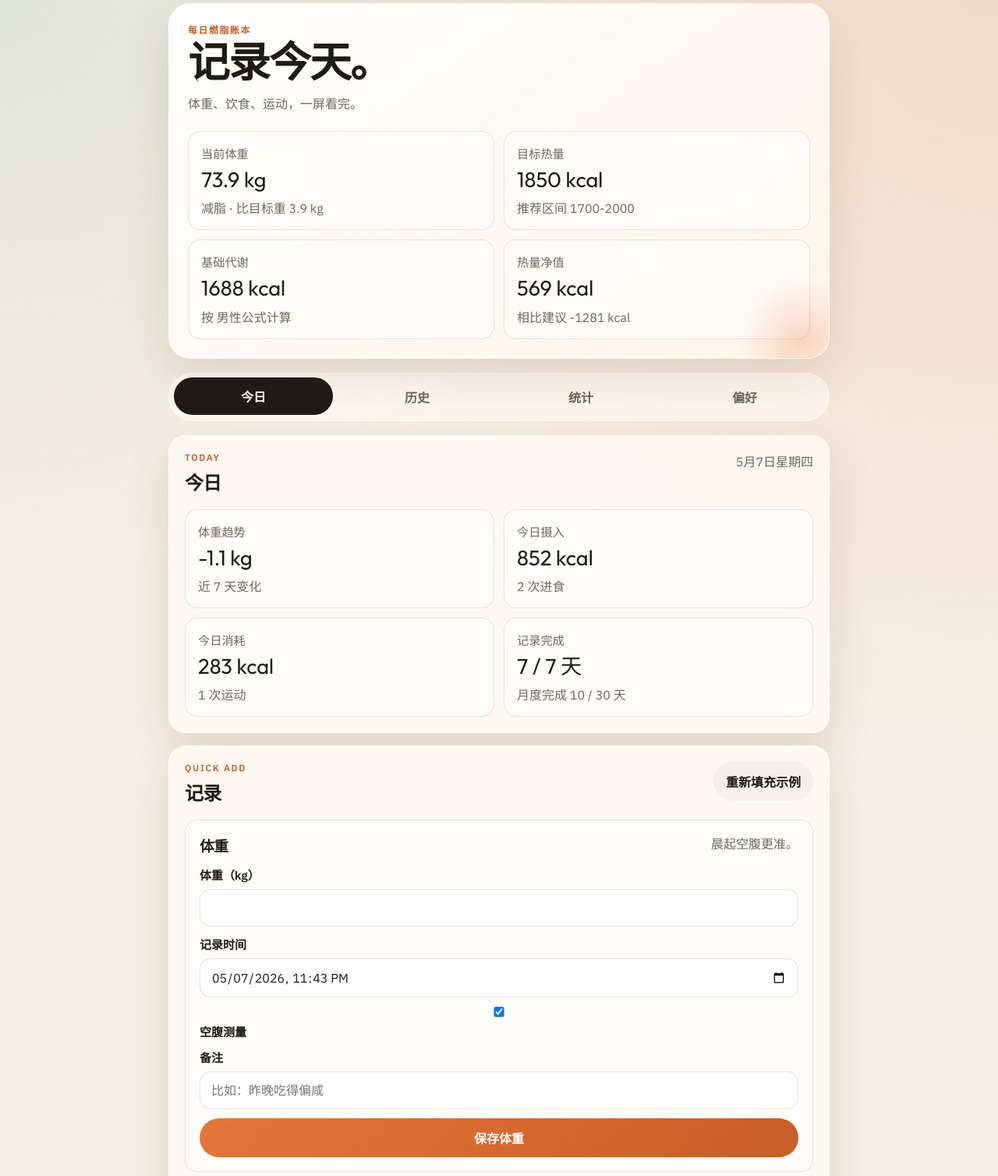
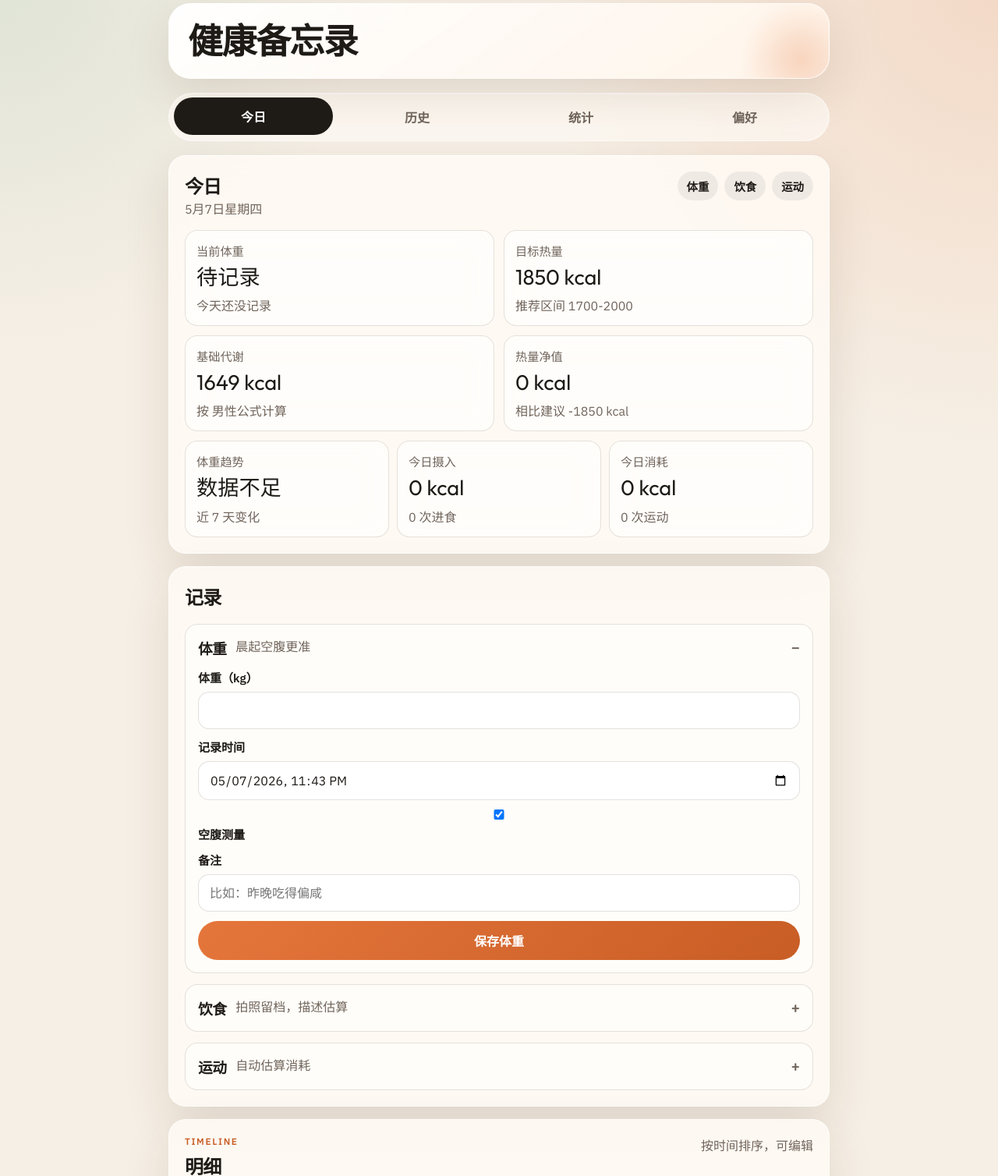
Before and after one commit to dwind52571-droid/record4health, a website with bundled scripts: page apps/web/index.html in a window 1280 px wide. Shown: the part 20-1528 px from the top of the page at 78% size. Built offline with nearby package versions, Linux system fonts and the light colour scheme; files whose address does not match are found by name.

Commit message:
Refine mobile home UI

```diff
--- a/apps/web/app.js
+++ b/apps/web/app.js
@@ -5,7 +5,7 @@ import {
   buildEditableEntries,
   buildTimelineEntries,
   calculateProfileMetrics,
-  createSampleState,
+  createInitialState,
   datetimeLocalValue,
   deserializeState,
   estimateExerciseCalories,
@@ -53,7 +53,6 @@ const deleteEntryButton = document.querySelector("#deleteEntryButton");
 const weightForm = document.querySelector("#weightForm");
 const mealForm = document.querySelector("#mealForm");
 const exerciseForm = document.querySelector("#exerciseForm");
-const seedButton = document.querySelector("#seedButton");
 const estimateMealButton = document.querySelector("#estimateMealButton");
 const jumpTodayButton = document.querySelector("#jumpTodayButton");
 const exportDataButton = document.querySelector("#exportDataButton");
@@ -77,7 +76,8 @@ function bootstrap() {
 
 function loadState() {
   const raw = localStorage.getItem(STORAGE_KEY);
-  return raw ? deserializeState(raw) : createSampleState(new Date());
+  const nextState = raw ? deserializeState(raw) : createInitialState();
+  return stripSeededEntries(nextState);
 }
 
 function saveState() {
@@ -160,6 +160,22 @@ function renderMealQuickChips() {
 function bindEvents() {
   segmentButtons.forEach((button) => {
     button.addEventListener("click", () => switchView(button.dataset.viewTarget));
+  });
+
+  document.querySelectorAll("[data-jump-form]").forEach((button) => {
+    button.addEventListener("click", () => {
+      const target = document.querySelector(`#${button.dataset.jumpForm}Card`);
+
+      if (!target) {
+        return;
+      }
+
+      if (target instanceof HTMLDetailsElement) {
+        target.open = true;
+      }
+
+      target.scrollIntoView({ behavior: "smooth", block: "start" });
+    });
   });
 
   historyDateInput.addEventListener("change", () => {
@@ -271,17 +287,6 @@ function bindEvents() {
     render();
   });
 
-  seedButton.addEventListener("click", () => {
-    const sample = createSampleState(new Date());
-    state.profile = sample.profile;
-    state.weightLogs = sample.weightLogs;
-    state.mealLogs = sample.mealLogs;
-    state.exerciseLogs = sample.exerciseLogs;
-    saveState();
-    renderProfileForm();
-    render();
-  });
-
   todayTimeline.addEventListener("click", handleTimelineAction);
   historyTimeline.addEventListener("click", handleTimelineAction);
   historyList.addEventListener("click", (event) => {
@@ -384,11 +389,6 @@ function render() {
       label: "今日消耗",
       value: `${today.caloriesOut} kcal`,
       subtle: `${today.exerciseCount} 次运动`,
-    },
-    {
-      label: "记录完成",
-      value: `${week.completionDays} / 7 天`,
-      subtle: `月度完成 ${month.completionDays} / 30 天`,
     },
   ]);
 
@@ -928,6 +928,33 @@ function registerServiceWorker() {
   }
 }
 
+function stripSeededEntries(nextState) {
+  const seededIds = new Set([
+    "weight-12",
+    "weight-10",
+    "weight-8",
+    "weight-6",
+    "weight-5",
+    "weight-4",
+    "weight-3",
+    "weight-2",
+    "weight-1",
+    "weight-0",
+    "meal-breakfast-today",
+    "meal-lunch-today",
+    "meal-dinner-yesterday",
+    "exercise-yesterday",
+    "exercise-today",
+  ]);
+
+  return {
+    ...nextState,
+    weightLogs: nextState.weightLogs.filter((item) => !seededIds.has(item.id)),
+    mealLogs: nextState.mealLogs.filter((item) => !seededIds.has(item.id)),
+    exerciseLogs: nextState.exerciseLogs.filter((item) => !seededIds.has(item.id)),
+  };
+}
+
 async function runMealAnalysis() {
   const description = mealForm.description.value.trim();
   const photoInput = mealForm.photo;
--- a/apps/web/index.html
+++ b/apps/web/index.html
@@ -19,12 +19,7 @@
   <body>
     <div class="app-shell">
       <header class="hero-card">
-        <div class="hero-copy">
-          <p class="eyebrow">每日燃脂账本</p>
-          <h1>记录今天。</h1>
-          <p class="hero-note">体重、饮食、运动，一屏看完。</p>
-        </div>
-        <div class="hero-metrics" id="heroMetrics"></div>
+        <h1 class="hero-title">健康备忘录</h1>
       </header>
 
       <nav class="segmented" aria-label="页面切换">
@@ -37,33 +32,34 @@
       <main>
         <section class="view is-active" data-view="today">
           <section class="panel">
-            <div class="section-head">
+            <div class="today-overview">
               <div>
-                <p class="section-kicker">Today</p>
-                <h2>今日</h2>
+                <h2 class="today-title">今日</h2>
+                <p class="section-meta" id="todayLabel"></p>
               </div>
-              <p class="section-meta" id="todayLabel"></p>
+              <div class="today-anchors">
+                <button class="mini-button" type="button" data-jump-form="weight">体重</button>
+                <button class="mini-button" type="button" data-jump-form="meal">饮食</button>
+                <button class="mini-button" type="button" data-jump-form="exercise">运动</button>
+              </div>
             </div>
-            <div class="summary-grid" id="todaySummary"></div>
+            <div class="hero-metrics" id="heroMetrics"></div>
+            <div class="today-summary-compact" id="todaySummary"></div>
           </section>
 
           <section class="panel">
             <div class="section-head">
               <div>
-                <p class="section-kicker">Quick Add</p>
                 <h2>记录</h2>
               </div>
-              <button class="ghost-button" id="seedButton" type="button">
-                重新填充示例
-              </button>
             </div>
 
             <div class="form-stack">
-              <article class="entry-card">
-                <div class="entry-head">
+              <details class="entry-card entry-accordion" id="weightCard" open>
+                <summary class="entry-head entry-summary">
                   <h3>体重</h3>
-                  <p>晨起空腹更准。</p>
-                </div>
+                  <p>晨起空腹更准</p>
+                </summary>
                 <form id="weightForm" class="entry-form">
                   <label>
                     <span>体重（kg）</span>
@@ -95,13 +91,13 @@
                   </label>
                   <button type="submit" class="primary-button">保存体重</button>
                 </form>
-              </article>
+              </details>
 
-              <article class="entry-card">
-                <div class="entry-head">
+              <details class="entry-card entry-accordion" id="mealCard">
+                <summary class="entry-head entry-summary">
                   <h3>饮食</h3>
-                  <p>拍照留档，描述估算。</p>
-                </div>
+                  <p>拍照留档，描述估算</p>
+                </summary>
                 <form id="mealForm" class="entry-form">
                   <label>
                     <span>餐次</span>
@@ -142,13 +138,13 @@
                   <div class="estimate-panel" id="mealEstimatePanel"></div>
                   <p class="helper-text" id="mealAiStatus">本地规则可用，HTTP 模式下可启用 AI。</p>
                 </form>
-              </article>
+              </details>
 
-              <article class="entry-card">
-                <div class="entry-head">
+              <details class="entry-card entry-accordion" id="exerciseCard">
+                <summary class="entry-head entry-summary">
                   <h3>运动</h3>
-                  <p>自动估算消耗。</p>
-                </div>
+                  <p>自动估算消耗</p>
+                </summary>
                 <form id="exerciseForm" class="entry-form">
                   <label>
                     <span>运动类型</span>
@@ -191,7 +187,7 @@
                   </label>
                   <button type="submit" class="primary-button">保存运动</button>
                 </form>
-              </article>
+              </details>
             </div>
           </section>
 
--- a/apps/web/styles.css
+++ b/apps/web/styles.css
@@ -95,7 +95,7 @@ button {
   color: var(--accent-deep);
 }
 
-.hero-copy h1,
+.hero-title,
 .section-head h2,
 .entry-head h3 {
   margin: 0;
@@ -103,17 +103,9 @@ button {
   letter-spacing: -0.03em;
 }
 
-.hero-copy h1 {
-  font-size: clamp(2rem, 8vw, 3.35rem);
-  line-height: 1.02;
-  max-width: 10ch;
-}
-
-.hero-note {
-  margin: 14px 0 0;
-  max-width: 46ch;
-  color: var(--muted);
-  line-height: 1.6;
+.hero-title {
+  font-size: clamp(1.8rem, 7vw, 2.8rem);
+  line-height: 1.05;
 }
 
 .hero-metrics,
@@ -125,8 +117,36 @@ button {
 }
 
 .hero-metrics {
-  margin-top: 22px;
+  margin-top: 16px;
   grid-template-columns: repeat(2, minmax(0, 1fr));
+}
+
+.today-overview {
+  display: flex;
+  align-items: flex-start;
+  justify-content: space-between;
+  gap: 12px;
+  margin-bottom: 14px;
+}
+
+.today-title {
+  margin: 0;
+  font-family: "Outfit", sans-serif;
+  letter-spacing: -0.03em;
+}
+
+.today-anchors {
+  display: flex;
+  flex-wrap: wrap;
+  gap: 8px;
+  justify-content: flex-end;
+}
+
+.today-summary-compact {
+  margin-top: 12px;
+  display: grid;
+  grid-template-columns: repeat(3, minmax(0, 1fr));
+  gap: 10px;
 }
 
 .segmented {
@@ -208,10 +228,10 @@ button {
 
 .metric-card {
   border-radius: var(--radius-md);
-  padding: 16px;
+  padding: 14px;
   background: rgba(255, 255, 255, 0.58);
   border: 1px solid var(--line);
-  min-height: 112px;
+  min-height: 96px;
 }
 
 .metric-label {
@@ -233,10 +253,18 @@ button {
 }
 
 .entry-card {
-  padding: 18px;
+  padding: 16px;
   border-radius: var(--radius-md);
   background: var(--surface-strong);
   border: 1px solid var(--line);
+}
+
+.entry-accordion {
+  overflow: hidden;
+}
+
+.entry-accordion[open] {
+  box-shadow: inset 0 1px 0 rgba(255, 255, 255, 0.4);
 }
 
 .entry-head {
@@ -248,16 +276,44 @@ button {
   line-height: 1.5;
 }
 
+.entry-summary {
+  list-style: none;
+  cursor: pointer;
+  margin-bottom: 0;
+}
+
+.entry-summary::-webkit-details-marker {
+  display: none;
+}
+
+.entry-summary::after {
+  content: "+";
+  margin-left: auto;
+  font-size: 1.2rem;
+  font-weight: 600;
+  color: var(--muted);
+}
+
+.entry-accordion[open] .entry-summary::after {
+  content: "−";
+}
+
+.entry-accordion .entry-form {
+  margin-top: 14px;
+}
+
 .entry-form,
 .profile-grid {
   display: grid;
   gap: 12px;
+  min-width: 0;
 }
 
 .entry-form label,
 .profile-grid label {
   display: grid;
   gap: 8px;
+  min-width: 0;
 }
 
 .entry-form span,
@@ -277,6 +333,8 @@ input,
 textarea,
 select {
   width: 100%;
+  min-width: 0;
+  max-width: 100%;
   border: 1px solid rgba(86, 69, 55, 0.16);
   background: #fff;
   border-radius: 14px;
@@ -284,6 +342,13 @@ select {
   color: var(--ink);
   outline: none;
   transition: border-color 160ms ease, box-shadow 160ms ease;
+}
+
+input[type="datetime-local"],
+input[type="date"] {
+  appearance: none;
+  -webkit-appearance: none;
+  font-size: 16px;
 }
 
 input:focus,
@@ -628,12 +693,18 @@ select:focus {
   .dual-actions,
   .history-list,
   .history-toolbar,
-  .dialog-actions {
+  .dialog-actions,
+  .today-summary-compact {
     grid-template-columns: 1fr;
   }
 
   .section-head,
-  .entry-head {
+  .entry-head,
+  .today-overview {
     flex-direction: column;
   }
+
+  .today-anchors {
+    justify-content: flex-start;
+  }
 }
```
